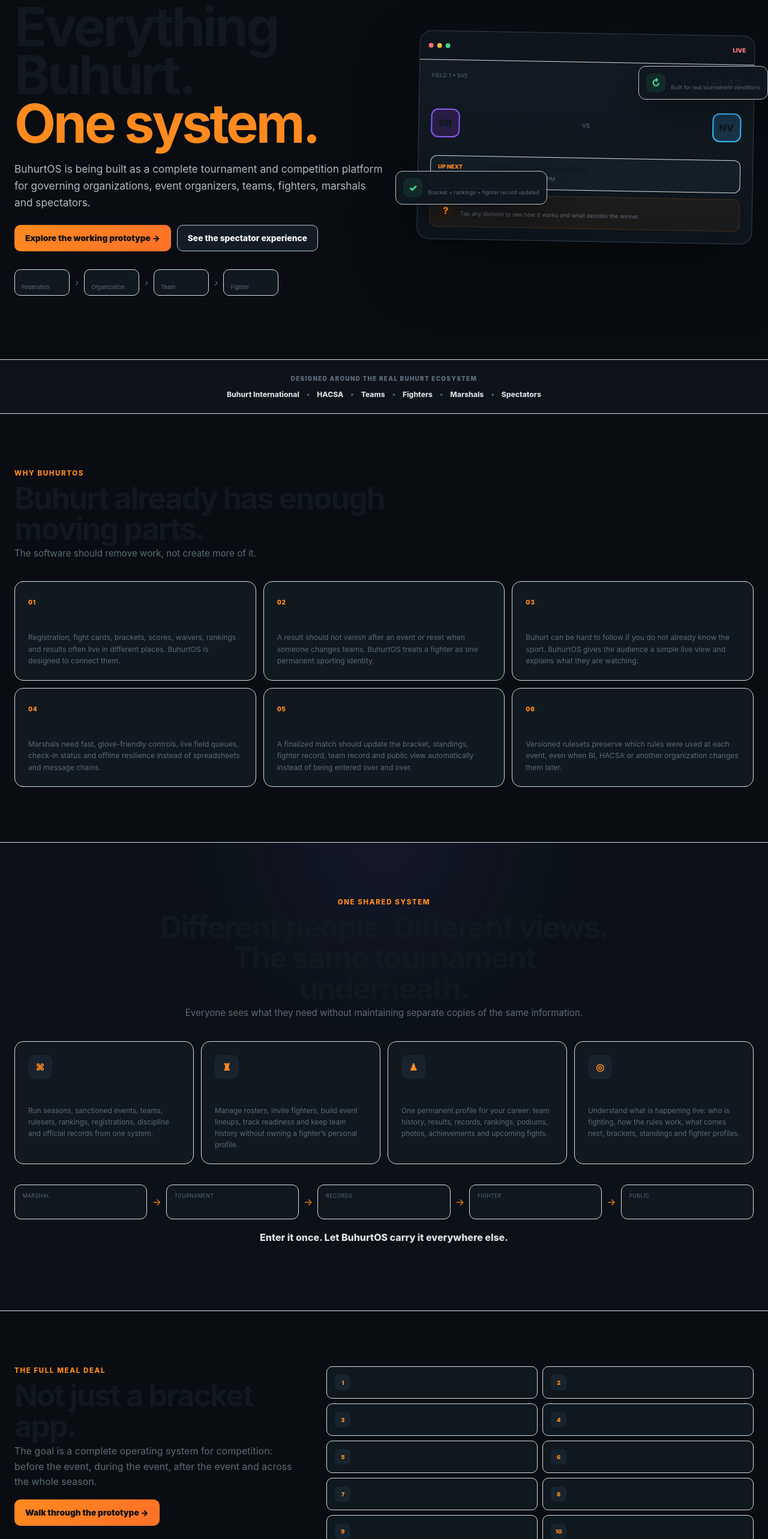
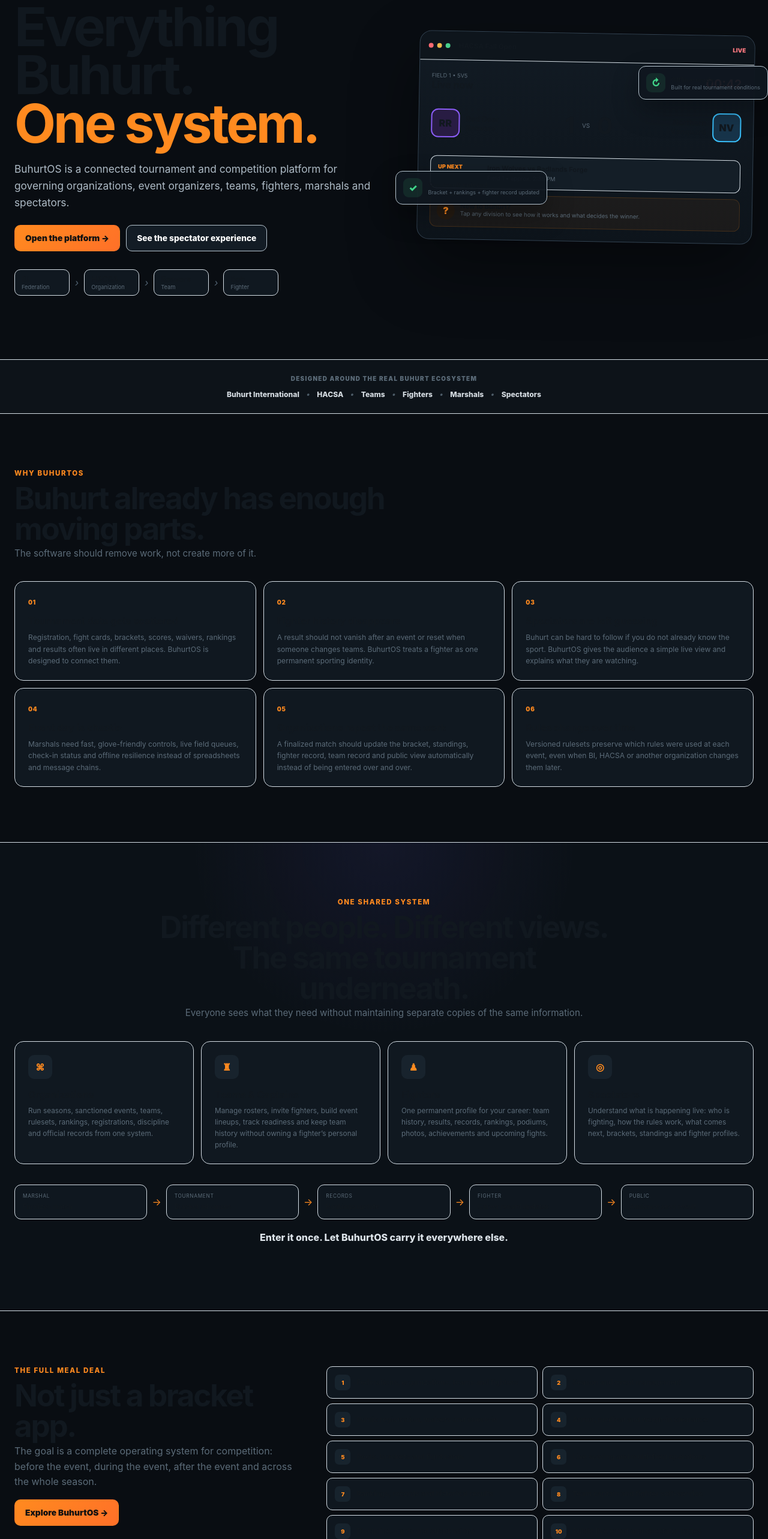
Before and after one commit to dothecoolwip1/BuhurtOS, a React (Vite) app: page / in a window 1280 px wide. Shown: the part 234-2800 px from the top of the page at 60% size. Built offline with nearby package versions, Linux system fonts and the light colour scheme; no server answers; the database is empty.

Commit message:
Remove prototype language from production surfaces

```diff
--- a/src/pages/MarketingHome.tsx
+++ b/src/pages/MarketingHome.tsx
@@ -66,7 +66,7 @@ export function MarketingHome(){
       </nav>
       <div className="marketing-nav-actions"><ThemeToggle/>
         <Link className="show-btn secondary" to="/public">Spectator demo</Link>
-        <Link className="show-btn primary" to="/home">Explore prototype</Link>
+        <Link className="show-btn primary" to="/home">Open BuhurtOS</Link>
       </div>
     </header>
 
@@ -75,9 +75,9 @@ export function MarketingHome(){
         <div className="marketing-hero-copy">
           <span className="marketing-kicker"><i></i> Built for the sport, not adapted from another one</span>
           <h1>Everything Buhurt.<br/><em>One system.</em></h1>
-          <p>BuhurtOS is being built as a complete tournament and competition platform for governing organizations, event organizers, teams, fighters, marshals and spectators.</p>
+          <p>BuhurtOS is a connected tournament and competition platform for governing organizations, event organizers, teams, fighters, marshals and spectators.</p>
           <div className="marketing-hero-actions">
-            <Link className="show-btn primary large" to="/home">Explore the working prototype →</Link>
+            <Link className="show-btn primary large" to="/home">Open the platform →</Link>
             <Link className="show-btn secondary large" to="/public">See the spectator experience</Link>
           </div>
           <div className="marketing-proof">
@@ -150,7 +150,7 @@ export function MarketingHome(){
             <span className="eyebrow">THE FULL MEAL DEAL</span>
             <h2>Not just a bracket app.</h2>
             <p>The goal is a complete operating system for competition: before the event, during the event, after the event and across the whole season.</p>
-            <Link className="show-btn primary large" to="/home">Walk through the prototype →</Link>
+            <Link className="show-btn primary large" to="/home">Explore BuhurtOS →</Link>
           </div>
           <div className="marketing-capability-grid">{capabilities.map((x,i)=><div key={x}><span>{i+1}</span><b>{x}</b></div>)}</div>
         </div>
@@ -181,7 +181,7 @@ export function MarketingHome(){
             <span><b>Cost recovery only</b><small>If real operating costs appear, pricing is intended to cover those costs.</small></span>
             <span><b>Transparent by design</b><small>The community should understand what it is paying for.</small></span>
           </div>
-          <p className="marketing-cost-note">The prototype is currently a free development project and does not process real registrations, payments or official records.</p>
+          <p className="marketing-cost-note">The public demo uses demonstration data. Live organizations can connect their own secured Supabase backend for official records.</p>
         </div>
       </section>
 
@@ -192,7 +192,7 @@ export function MarketingHome(){
           <p>Switch between HACSA admin, team captain, fighter and spectator views to see how the same event can work for everyone.</p>
         </div>
         <div>
-          <Link className="show-btn primary large" to="/home">Explore the prototype</Link>
+          <Link className="show-btn primary large" to="/home">Explore BuhurtOS</Link>
           <Link className="show-btn secondary large" to="/public">Open spectator view</Link>
         </div>
       </section>
@@ -200,7 +200,7 @@ export function MarketingHome(){
 
     <footer className="marketing-footer">
       <div className="show-brand"><span className="show-brand-mark">B</span><span><b>BuhurtOS</b><small>Built for Buhurt</small></span></div>
-      <p>Frontend concept prototype • Demo data • Not yet an official competition system</p>
+      <p>BuhurtOS • Demo data is clearly separated from official organization records</p>
     </footer>
   </div>;
 }
```
